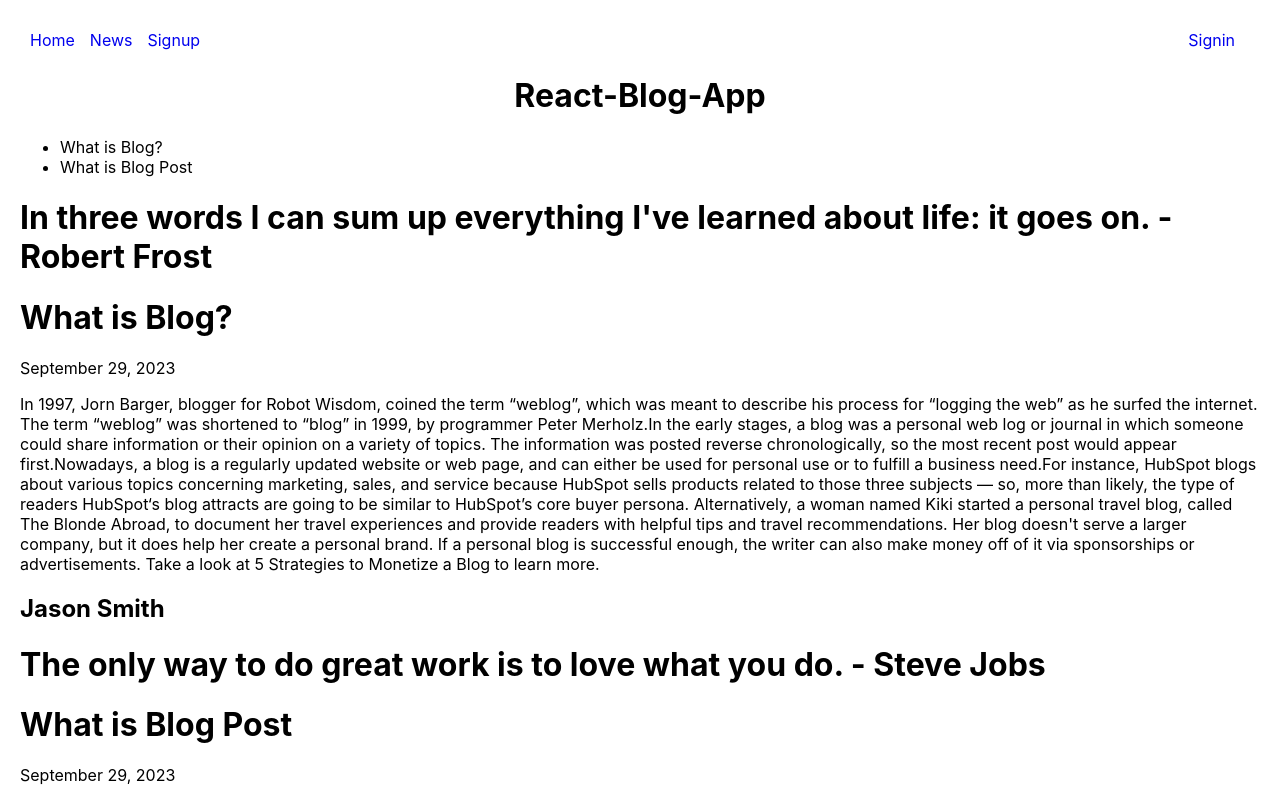
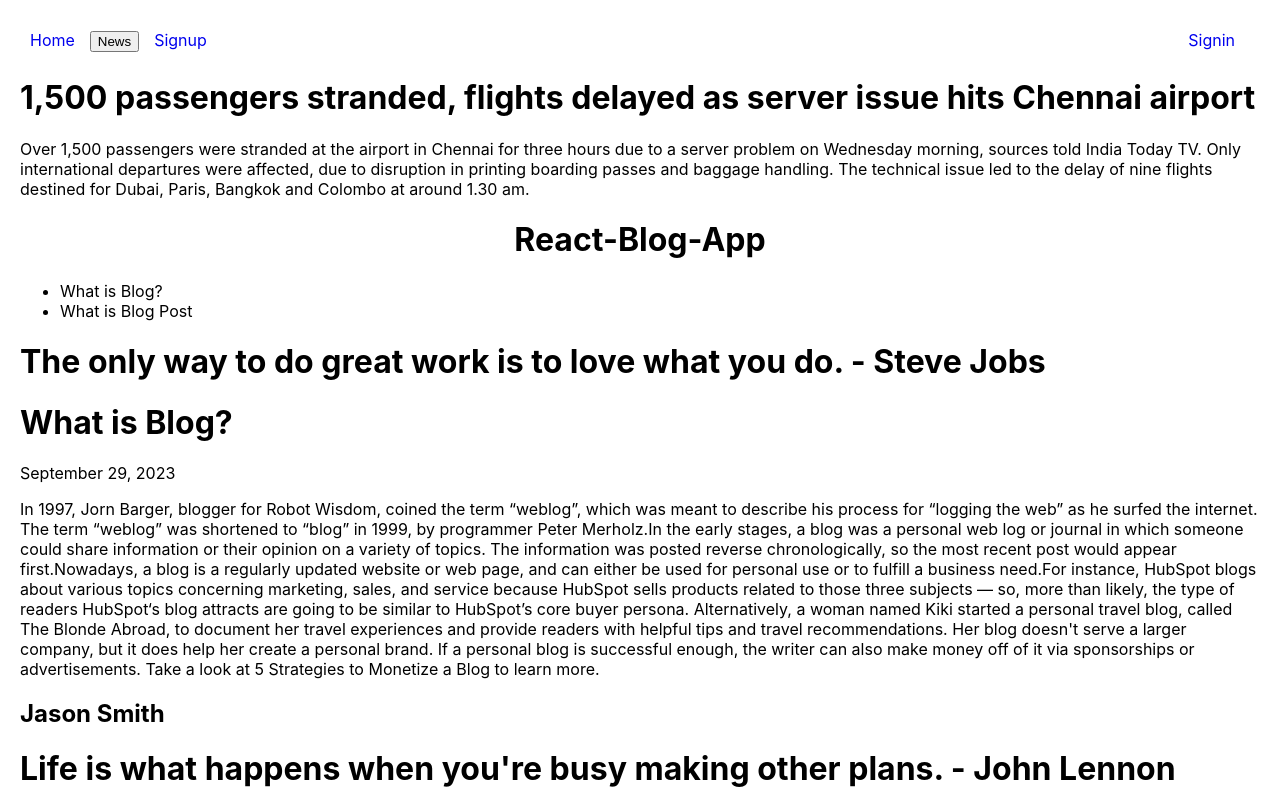
Before and after one commit to deepakkumaravelu/React-Blog-portal, a React (Create React App) app in the folder blogapp/: page /news in a window 1280 px wide. Shown: the top 800 px of the page. Built offline with nearby package versions, Linux system fonts and the light colour scheme.

Commit message:
news feed added using navigate hook

```diff
--- a/blogapp/package.json
+++ b/blogapp/package.json
@@ -8,6 +8,7 @@
     "@testing-library/user-event": "^13.5.0",
     "react": "^18.2.0",
     "react-dom": "^18.2.0",
+    "react-router-dom": "^6.16.0",
     "react-scripts": "5.0.1",
     "web-vitals": "^2.1.4"
   },
--- a/blogapp/src/components/NavBar.jsx
+++ b/blogapp/src/components/NavBar.jsx
@@ -1,14 +1,23 @@
 import React from 'react'
-
+import {Routes,Route,useNavigate} from 'react-router-dom'
+import News from './News';
 const NavBar = () => {
+  const navigate=useNavigate();
+  const navigateToNews =()=>{
+    navigate('/news');
+  };
   return (
     <div>
 <ul className='nav'>
     <li><a href="#">Home</a></li>
-    <li><a href="#">News</a></li>
+    <li><button onClick={navigateToNews}>News</button></li>
     <li><a href="#">Signup</a></li>
     <li className='float'><a href="#">Signin</a></li>
 </ul>
+<Routes>
+<Route path="/news" element={<News/>}/>
+
+</Routes>
     </div>
   )
 }
--- /dev/null
+++ b/blogapp/src/components/News.jsx
@@ -0,0 +1,13 @@
+import React from 'react'
+
+const News = () => {
+  return (
+    <div><h1>1,500 passengers stranded, flights delayed as server issue hits Chennai airport</h1>
+
+    <p>Over 1,500 passengers were stranded at the airport in Chennai for three hours due to a server problem on Wednesday morning, sources told India Today TV.
+
+    Only international departures were affected, due to disruption in printing boarding passes and baggage handling. The technical issue led to the delay of nine flights destined for Dubai, Paris, Bangkok and Colombo at around 1.30 am.</p></div>
+  )
+}
+
+export default News
--- a/blogapp/src/index.js
+++ b/blogapp/src/index.js
@@ -3,12 +3,13 @@ import ReactDOM from 'react-dom/client';
 import './index.css';
 import App from './App';
 import reportWebVitals from './reportWebVitals';
+import { BrowserRouter } from 'react-router-dom';
 
 const root = ReactDOM.createRoot(document.getElementById('root'));
 root.render(
-  <React.StrictMode>
+  <BrowserRouter>
     <App />
-  </React.StrictMode>
+  </BrowserRouter>
 );
 
 // If you want to start measuring performance in your app, pass a function
```
Also changed, not shown: 1 other file (tests, documents, lock files or other folders).
